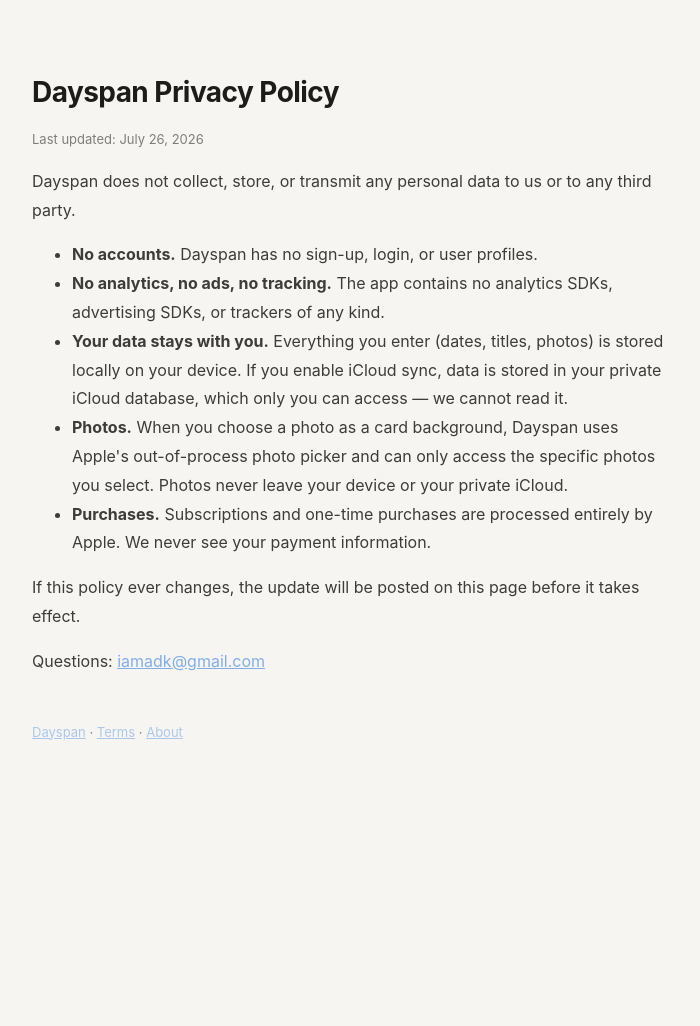
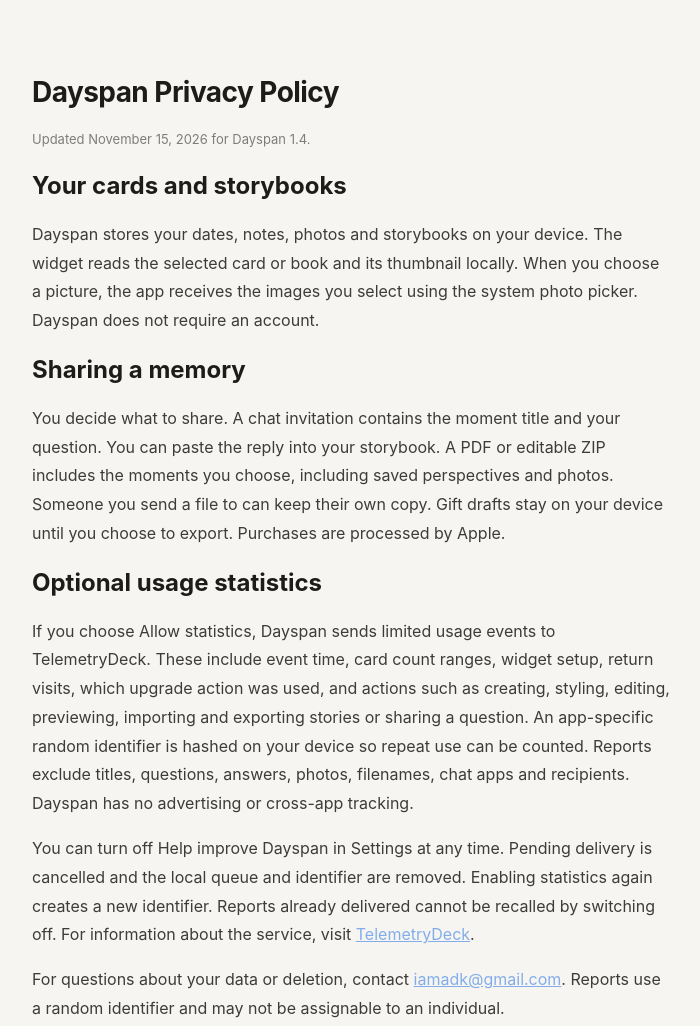
Before and after one commit to iamadk/dayspan-site, a plain HTML site: page privacy/index.html in a window 1280 px wide. Shown: the top 1026 px of the page, without its empty margins (288-988 px from the left). Before the commit the page ends 800 px from the top, so only its background shows below. Drawn offline with Linux system fonts and the light colour scheme.

Commit message:
Describe optional Dayspan 1.4 analytics and user-initiated storybook sharing

```diff
--- a/privacy/index.html
+++ b/privacy/index.html
@@ -19,17 +19,15 @@ footer{margin-top:48px;font-size:13px;opacity:.55}
 <body>
 <main>
 <h1>Dayspan Privacy Policy</h1>
-<p class="updated">Last updated: July 26, 2026</p>
-<p>Dayspan does not collect, store, or transmit any personal data to us or to any third party.</p>
-<ul>
-<li><strong>No accounts.</strong> Dayspan has no sign-up, login, or user profiles.</li>
-<li><strong>No analytics, no ads, no tracking.</strong> The app contains no analytics SDKs, advertising SDKs, or trackers of any kind.</li>
-<li><strong>Your data stays with you.</strong> Everything you enter (dates, titles, photos) is stored locally on your device. If you enable iCloud sync, data is stored in your private iCloud database, which only you can access — we cannot read it.</li>
-<li><strong>Photos.</strong> When you choose a photo as a card background, Dayspan uses Apple's out-of-process photo picker and can only access the specific photos you select. Photos never leave your device or your private iCloud.</li>
-<li><strong>Purchases.</strong> Subscriptions and one-time purchases are processed entirely by Apple. We never see your payment information.</li>
-</ul>
-<p>If this policy ever changes, the update will be posted on this page before it takes effect.</p>
-<p>Questions: <a href="mailto:iamadk@gmail.com">iamadk@gmail.com</a></p>
+<p class="updated">Updated November 15, 2026 for Dayspan 1.4.</p>
+<h2>Your cards and storybooks</h2>
+<p>Dayspan stores your dates, notes, photos and storybooks on your device. The widget reads the selected card or book and its thumbnail locally. When you choose a picture, the app receives the images you select using the system photo picker. Dayspan does not require an account.</p>
+<h2>Sharing a memory</h2>
+<p>You decide what to share. A chat invitation contains the moment title and your question. You can paste the reply into your storybook. A PDF or editable ZIP includes the moments you choose, including saved perspectives and photos. Someone you send a file to can keep their own copy. Gift drafts stay on your device until you choose to export. Purchases are processed by Apple.</p>
+<h2>Optional usage statistics</h2>
+<p>If you choose Allow statistics, Dayspan sends limited usage events to TelemetryDeck. These include event time, card count ranges, widget setup, return visits, which upgrade action was used, and actions such as creating, styling, editing, previewing, importing and exporting stories or sharing a question. An app-specific random identifier is hashed on your device so repeat use can be counted. Reports exclude titles, questions, answers, photos, filenames, chat apps and recipients. Dayspan has no advertising or cross-app tracking.</p>
+<p>You can turn off Help improve Dayspan in Settings at any time. Pending delivery is cancelled and the local queue and identifier are removed. Enabling statistics again creates a new identifier. Reports already delivered cannot be recalled by switching off. For information about the service, visit <a href="https://telemetrydeck.com/privacy/">TelemetryDeck</a>.</p>
+<p>For questions about your data or deletion, contact <a href="mailto:iamadk@gmail.com">iamadk@gmail.com</a>. Reports use a random identifier and may not be assignable to an individual.</p>
 <footer><a href="../">Dayspan</a> · <a href="../terms/">Terms</a> · <a href="../about/">About</a></footer>
 </main>
 </body>
```
